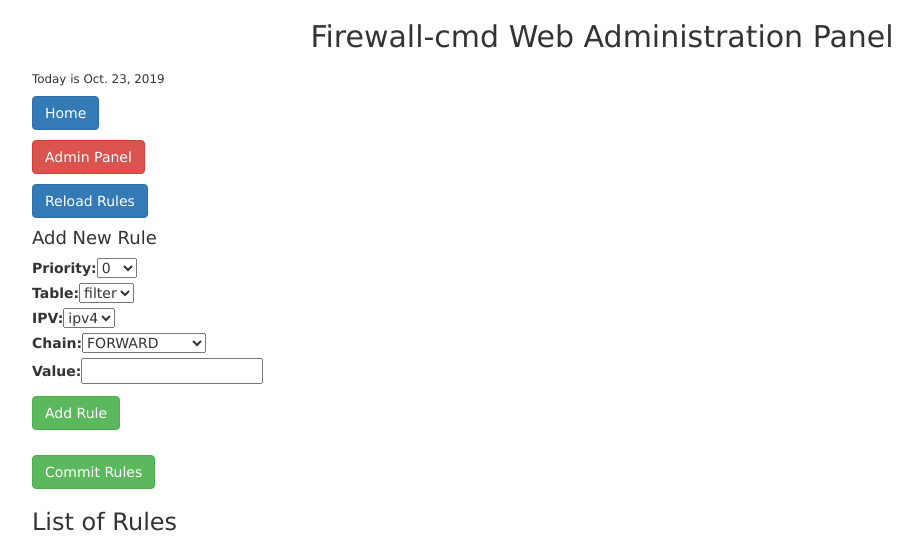
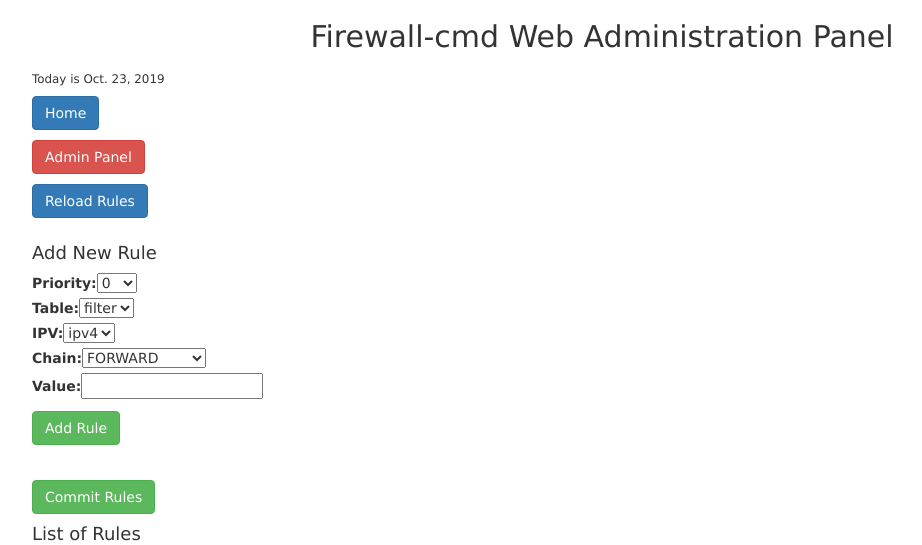
Before and after one commit to nakrifati/tryproj, a Django app: page /landing/ in a window 1280 px wide. Shown: the top 545 px of the page, without its empty margins (38-960 px from the left). Run offline with Django 3.2, Linux system fonts and the light colour scheme; the visitor is signed in with stand-in values (Sample User, id 1); data that the repository does not hold is empty; some libraries are stand-ins or nearby versions.

Commit message:
Fix small bootstrap issues

```diff
--- a/templates/landing/landing.html
+++ b/templates/landing/landing.html
@@ -44,10 +44,13 @@
     <button type='submit' class="btn btn-primary">Reload Rules</button>
 </form>
 
+<div class="col-xs-12" style="height:25px;"></div>
+
 <div>
 
-        <h2 class="h4 text-gray-900 mb-4">Add New Rule</h2>
-            <form action="add_rule" method="post" class="form-group">{% csrf_token %}
+        <h4 class="h4 text-gray-900 mb-4">Add New Rule</h4>
+
+            <form action="add_rule" method="post" >{% csrf_token %}
                 <div class=""><label>Priority:  </label>{{ form.priority }}</div>
                 <div class=""><label>Table:  </label>{{ form.table }}</div>
                 <div class=""><label>IPV:  </label>{{ form.ipv }}</div>
@@ -57,19 +60,24 @@
                 <button type="submit" class="btn btn-success">Add Rule</button>
             </form>
 
+
 </div>
 
 <p class="row"></p>
 
         <p></p>
+        <div class="col-xs-12" style="height:25px;"></div>
 
-{% if messages %}
+
+{% if messages %}<div class="alert alert-warning">
 <ul class="messages">
     {% for message in messages %}
     <li{% if message.tags %} class="{{ message.tags }}"{% endif %}>{{ message }}</li>
     {% endfor %}
 </ul>
+    </div>
 {% endif %}
+
 
 <p></p>
 
@@ -77,7 +85,7 @@
     <button type='submit' class="btn btn-success">Commit Rules</button>
 </form>
 
-<h1 class="h3 text-gray-900 mb-4">List of Rules</h1>
+<h4 class="h4 text-gray-900 mb-4">List of Rules</h4>
 
 <table class="table table-bordered">
 
```
Also changed, not shown: templates/ovpn_users/ovpn_users.html (+13 -7 lines).
